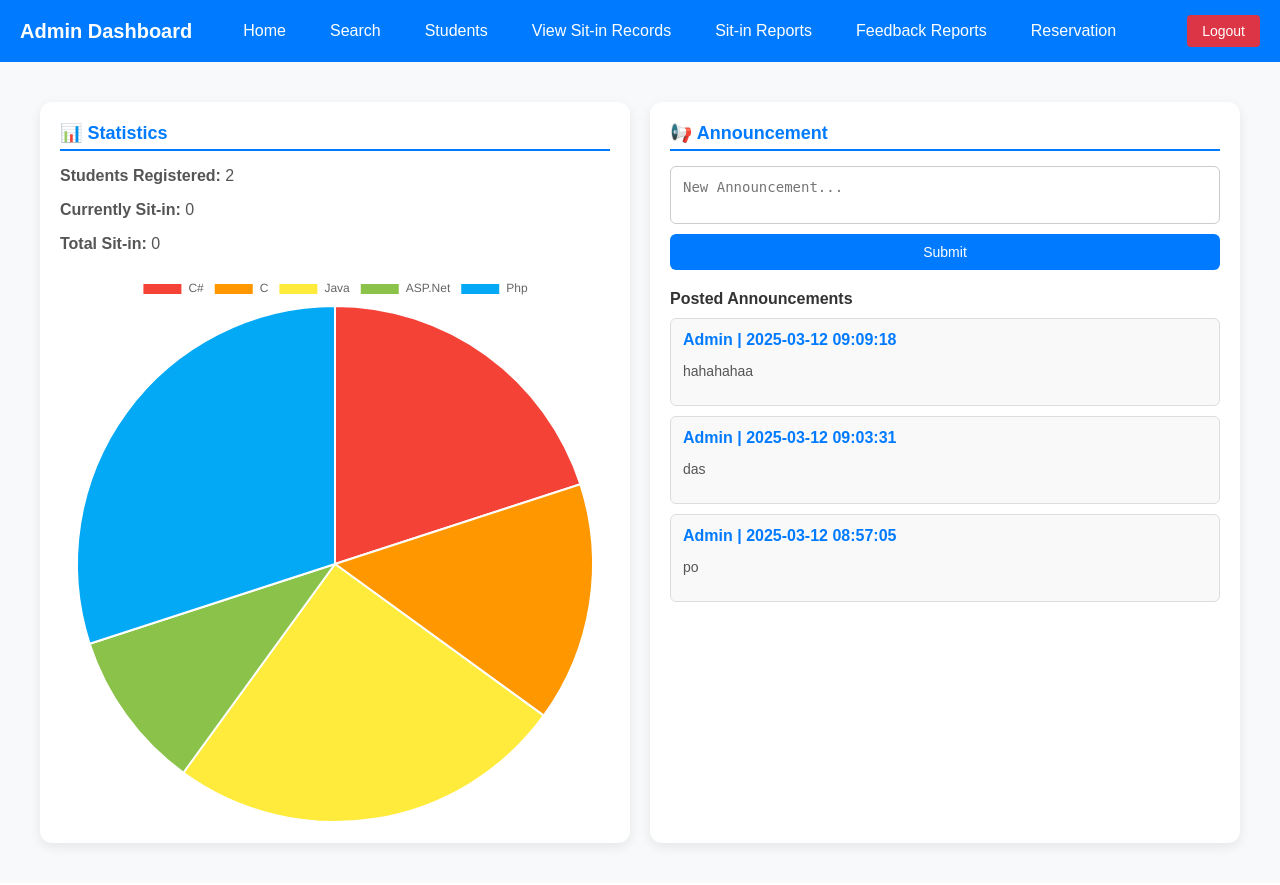
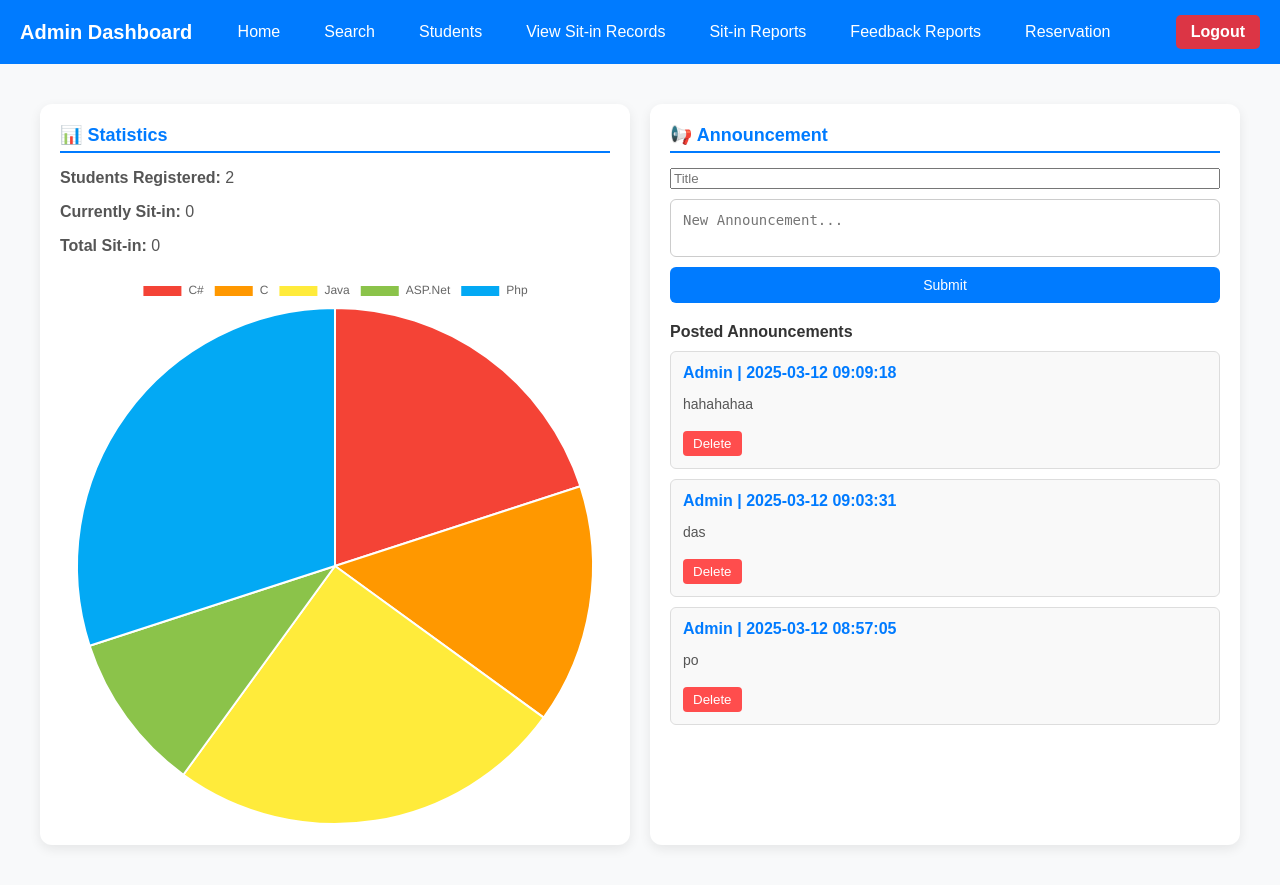
Before and after one commit to Eldrintrapa23/sysarch-, a Flask app: page /admin_dashboard in a window 1280 px wide. Before the commit the page ends 850 px from the top, so only its background shows below. Run offline with Flask 3, Linux system fonts and the light colour scheme; data comes from the database, SQL or seed files in the repository; both versions use the stored data as it was after the commit; data that the repository does not hold is empty.

Commit message:
latest post

```diff
--- a/app.py
+++ b/app.py
@@ -180,7 +180,14 @@ def edit_profile():
 # Additional Pages
 @app.route('/announcement')
 def announcement():
-    return render_template('announcement.html')
+    with sqlite3.connect('users.db') as conn:
+        cursor = conn.cursor()
+        cursor.execute('SELECT title, admin, message, date_posted FROM announcements ORDER BY created_at DESC')
+        announcements = cursor.fetchall()
+
+    return render_template('announcement.html', announcements=announcements)
+
+
 
 @app.route('/sitrules')
 def sit_rules():
@@ -290,9 +297,10 @@ def admin_dashboard():
     cur.execute('SELECT COUNT(*) FROM sit_in')
     total_sit_in = cur.fetchone()[0]
 
-    # Get announcements
-    cur.execute('SELECT admin, message, date_posted FROM announcements ORDER BY date_posted DESC')
-    announcements = [{'admin': row[0], 'message': row[1], 'date_posted': row[2]} for row in cur.fetchall()]
+    # Get announcements (including title and content)
+    cur.execute('SELECT id, admin, message, date_posted FROM announcements ORDER BY date_posted DESC')
+    announcements = [{'id': row[0], 'admin': row[1], 'message': row[2], 'date_posted': row[3]} for row in cur.fetchall()]
+
 
     conn.close()
 
@@ -303,18 +311,20 @@ def admin_dashboard():
 @app.route('/post_announcement', methods=['POST'])
 def post_announcement():
     if request.method == 'POST':
-        admin = "CCS Admin"  # Set the admin name
+        title = request.form['title']
         message = request.form['announcement']
-        date_posted = datetime.today().strftime('%Y-%m-%d')
+        admin = "Admin"  # You can adjust this to the logged-in admin's name
+        date_posted = datetime.now().strftime('%Y-%m-%d %H:%M:%S')
 
-        conn = sqlite3.connect('users.db')
-        cur = conn.cursor()
-        cur.execute('INSERT INTO announcements (admin, message, date_posted) VALUES (?, ?, ?)',
-                    (admin, message, date_posted))
-        conn.commit()
-        conn.close()
+        if title and message:
+            with sqlite3.connect('users.db') as conn:
+                cursor = conn.cursor()
+                cursor.execute('INSERT INTO announcements (title, content, admin, message, date_posted) VALUES (?, ?, ?, ?, ?)',
+                               (title, message, admin, message, date_posted))
+                conn.commit()
 
-        return redirect(url_for('admin_dashboard'))
+        flash('Announcement posted successfully!', 'success')
+        return redirect(url_for('admin_dashboard'))  # Adjust the redirect if needed
 
 @app.route('/')
 def posted():
@@ -373,19 +383,35 @@ def feedback_report():
 def reservation():
     return render_template('adminreserve.html')
 
+from datetime import datetime
+
 @app.route('/create_announcement', methods=['POST'])
 def create_announcement():
     if request.method == 'POST':
         title = request.form['title']
         content = request.form['content']
+        admin = 'Admin'
+        date_posted = datetime.now().strftime('%Y-%m-%d %H:%M:%S')
 
         with sqlite3.connect('users.db') as conn:
-            cursor = conn.cursor()
-            cursor.execute('INSERT INTO announcements (title, content) VALUES (?, ?)', (title, content))
+            cur = conn.cursor()
+            cur.execute('INSERT INTO announcements (title, content, admin, date_posted) VALUES (?, ?, ?, ?)',
+                        (title, content, admin, date_posted))
             conn.commit()
 
-        flash('Announcement created successfully!', 'success')
-        return redirect(url_for('home'))
+        flash('Announcement posted successfully!', 'success')
+        return redirect(url_for('admin_dashboard'))
+
+
+@app.route('/delete_announcement/<int:id>', methods=['POST'])
+def delete_announcement(id):
+    with sqlite3.connect('users.db') as conn:
+        cur = conn.cursor()
+        cur.execute('DELETE FROM announcements WHERE id = ?', (id,))
+        conn.commit()
+
+    flash('Announcement deleted successfully!', 'success')
+    return redirect(url_for('admin_dashboard'))
 
 
 
--- a/templates/admin_dashboard.html
+++ b/templates/admin_dashboard.html
@@ -47,14 +47,15 @@
         }
         .logout-btn {
             background-color: #dc3545;
-            color: #fff;
+            color: white;
             padding: 8px 15px;
+            border-radius: 5px;
+            text-decoration: none;
+            font-weight: bold;
             border: none;
-            border-radius: 4px;
-            font-size: 14px;
             cursor: pointer;
-            transition: background-color 0.3s;
-        }
+            outline: none; /* Remove the outline */
+}
         .logout-btn:hover {
             background-color: #c82333;
         }
@@ -166,6 +167,42 @@
                 grid-template-columns: 1fr;
             }
         }
+
+    .btn-delete {
+        background-color: #ff4d4d;
+        color: white;
+        border: none;
+        padding: 5px 10px;
+        border-radius: 4px;
+        cursor: pointer;
+        margin-top: 5px;
+    }
+    .btn-delete:hover {
+        background-color: #cc0000;
+    }
+
+    .dashboard {
+    display: grid;
+    grid-template-columns: 1fr 1fr;
+    gap: 20px;
+}
+
+.alert-success {
+    grid-column: span 2;
+    text-align: center;
+    margin-bottom: 10px;
+    background-color: #dff0d8;
+    color: #3c763d;
+    padding: 10px;
+    border-radius: 5px;
+    font-size: 16px;
+    font-weight: bold;
+    box-shadow: 0px 4px 8px rgba(0,0,0,0.1);
+}
+
+</style>
+
+</style>
     </style>
 </head>
 <body>
@@ -182,11 +219,35 @@
         <li><a href="{{ url_for('feedback_report') }}">Feedback Reports</a></li>
         <li><a href="{{ url_for('reservation') }}">Reservation</a></li>
     </ul>
-    <button class="logout-btn" onclick="location.href='{{ url_for('logout') }}'">Logout</button>
+    <a href="{{ url_for('logout') }}" class="logout-btn">Logout</a>
 </div>
 
 <!-- Dashboard -->
 <div class="dashboard">
+
+    <!-- Success Message Section -->
+    {% with messages = get_flashed_messages(with_categories=true) %}
+        {% if messages %}
+            <div style="
+                grid-column: span 2;
+                text-align: center;
+                margin-bottom: 10px;
+                background-color: #dff0d8;
+                color: #3c763d;
+                padding: 10px;
+                border-radius: 5px;
+                font-size: 16px;
+                font-weight: bold;
+                box-shadow: 0px 4px 8px rgba(0,0,0,0.1);
+            ">
+                {% for category, message in messages %}
+                    {{ message }}
+                {% endfor %}
+            </div>
+        {% endif %}
+    {% endwith %}
+
+
     <!-- Statistics Section -->
     <div class="section stats">
         <div class="section-header">📊 Statistics</div>
@@ -202,6 +263,7 @@
     <div class="section announcements">
         <div class="section-header">📢 Announcement</div>
         <form action="{{ url_for('post_announcement') }}" method="POST">
+            <input type="text" name="title" placeholder="Title" required>
             <textarea name="announcement" placeholder="New Announcement..." required></textarea>
             <button type="submit" class="btn-submit">Submit</button>
         </form>
@@ -211,10 +273,20 @@
                 <div class="announcement-item">
                     <strong>{{ announcement.admin }} | {{ announcement.date_posted }}</strong>
                     <p>{{ announcement.message }}</p>
+                    <form action="{{ url_for('delete_announcement', id=announcement.id) }}" method="POST" style="display:inline;">
+                        <button type="submit" class="btn-delete">Delete</button>
+                    </form>
                 </div>
             {% endfor %}
         </div>
     </div>
+
+</div>
+
+</div>
+
+</div>
+
 </div>
 
 <!-- Chart.js -->
```
Also changed, not shown: templates/announcement.html (+31 -15 lines), templates/search.html (+16 -13 lines), users.db.
